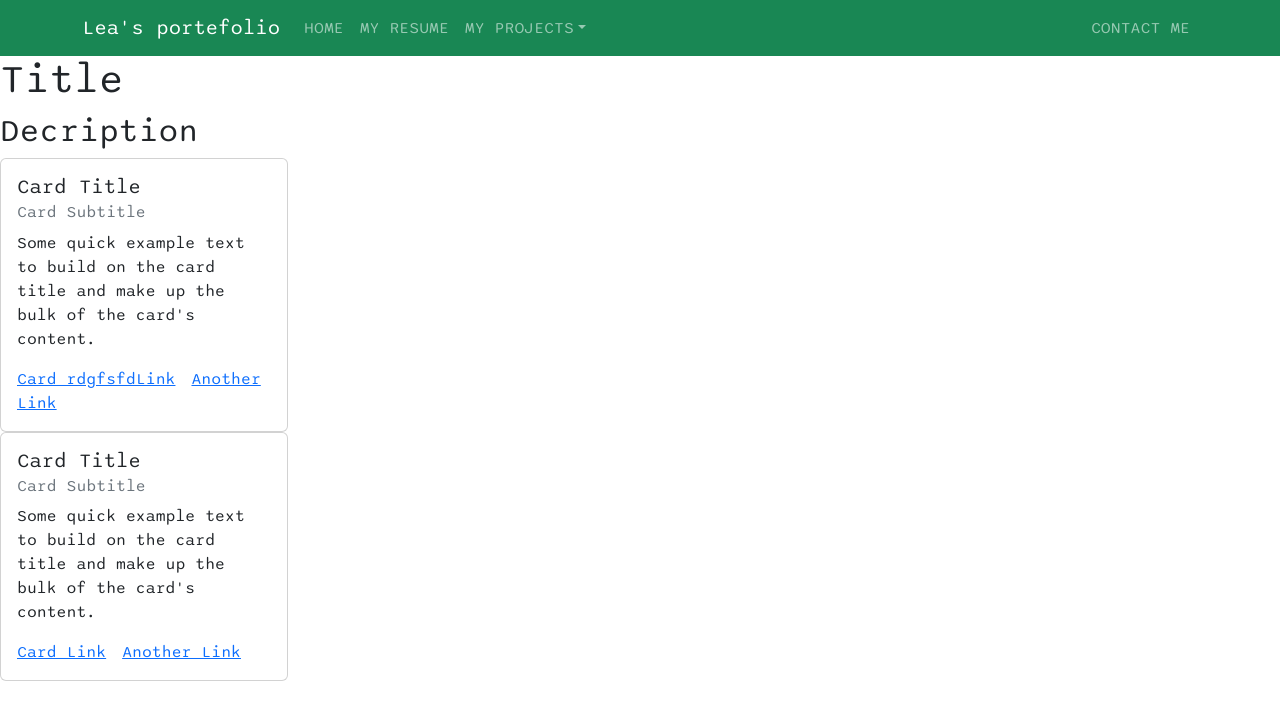
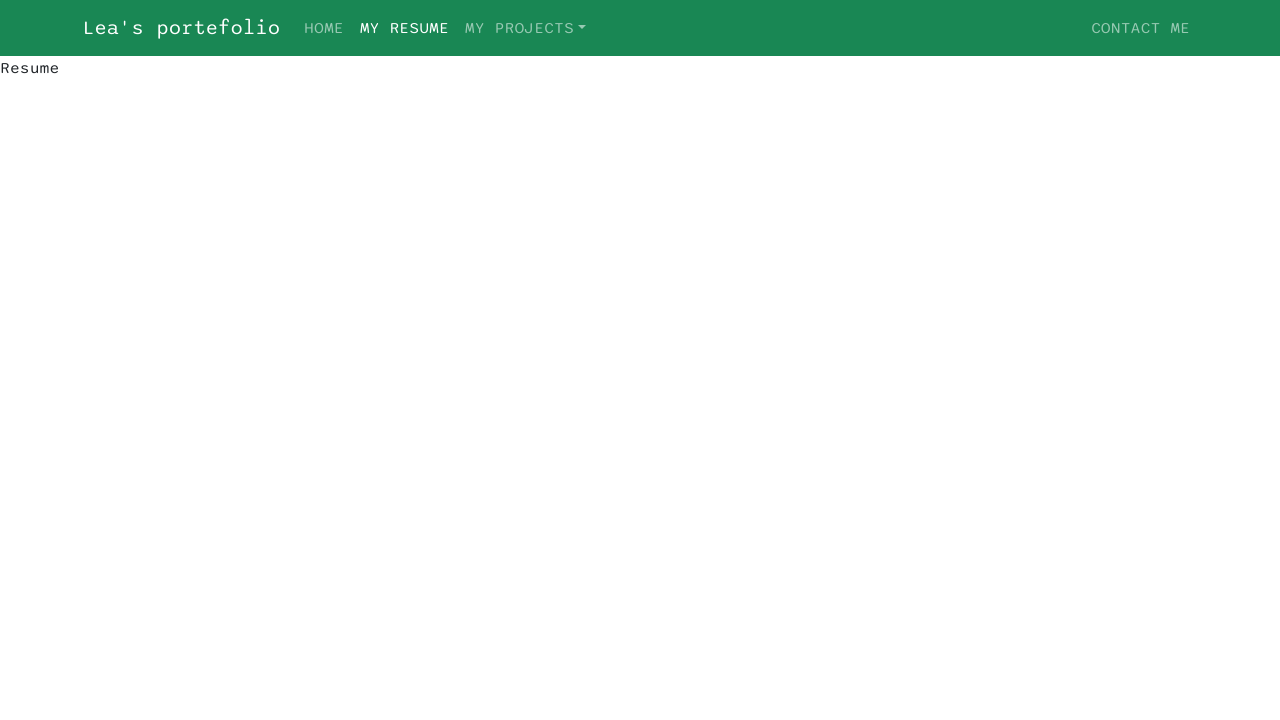
Before and after one commit to LeaBani/my-portefolio, a React (Create React App) app: page /my-resume in a window 1280 px wide. Shown: the top 720 px of the page. Built offline with nearby package versions, Linux system fonts and the light colour scheme.

Commit message:
Main: add components and Router

```diff
--- a/package.json
+++ b/package.json
@@ -10,6 +10,7 @@
     "react": "^18.2.0",
     "react-bootstrap": "^2.7.2",
     "react-dom": "^18.2.0",
+    "react-router-dom": "^6.9.0",
     "react-scripts": "5.0.1",
     "sass": "^1.59.2",
     "web-vitals": "^2.1.4"
--- a/src/components/App.js
+++ b/src/components/App.js
@@ -1,10 +1,18 @@
 import './App.scss';
+import { Routes, Route } from 'react-router-dom';
 import Header from './Header';
+import Resume from './Resume';
+import Content from './Main/Content';
 
 function App() {
   return (
     <div className="App">
       <Header/>
+
+      <Routes>
+        <Route path="/" element={<Content />} />
+        <Route path="/my-resume" element={<Resume />} />
+      </Routes>
     </div>
   );
 }
--- a/src/components/Header/Menu.js
+++ b/src/components/Header/Menu.js
@@ -1,3 +1,4 @@
+import { NavLink } from 'react-router-dom';
 import Container from 'react-bootstrap/Container';
 import Nav from 'react-bootstrap/Nav';
 import Navbar from 'react-bootstrap/Navbar';
@@ -9,19 +10,19 @@ function NavBar() {
   return (
     <Navbar collapseOnSelect expand="lg" bg="success" variant="dark">
       <Container>
-        <Navbar.Brand href="#home">Lea's portefolio</Navbar.Brand>
+        <Navbar.Brand as={NavLink} to="/">Lea's portefolio</Navbar.Brand>
         <Navbar.Toggle aria-controls="responsive-navbar-nav" />
         <Navbar.Collapse id="responsive-navbar-nav">
-          <Nav className="me-auto">
-            <Nav.Link href="#features">HOME</Nav.Link>
-            <Nav.Link href="#pricing">MY RESUME</Nav.Link>
+          <Nav className="me-auto" onSelect={(eventKey) => console.log(eventKey)}>
+            <Nav.Link as={NavLink} to="/" eventKey="Home">HOME</Nav.Link>
+            <Nav.Link as={NavLink} to="/my-resume" eventKey="Resume">MY RESUME</Nav.Link>
             <NavDropdown title="MY PROJECTS" id="collasible-nav-dropdown">
-              <NavDropdown.Item href="#action/3.1">Fit Work</NavDropdown.Item>
-              <NavDropdown.Item href="#action/3.2">
+              <NavDropdown.Item href="#action/3.1" eventKey="Project">Fit Work</NavDropdown.Item>
+              <NavDropdown.Item href="#action/3.2"  eventKey="Project">
               Search GitHub Profils
               </NavDropdown.Item>
               <NavDropdown.Divider />
-              <NavDropdown.Item href="#action/3.4">
+              <NavDropdown.Item href="#action/3.4"  eventKey="Project">
                 Reveday
               </NavDropdown.Item>
             </NavDropdown>
--- a/src/components/Header/index.js
+++ b/src/components/Header/index.js
@@ -1,4 +1,3 @@
-import Content from './Content';
 import NavBar from './Menu';
 import './style.scss';
 
@@ -6,7 +5,6 @@ function Header() {
   return (
     <div className="Header">
     <NavBar/>
-    <Content/>
     </div>
   );
 }
--- /dev/null
+++ b/src/components/Resume/index.js
@@ -0,0 +1,9 @@
+import './style.scss';
+
+function Resume() {
+  return (
+    <div className="Resume">Resume</div>
+  );
+}
+
+export default Resume;
--- a/src/index.js
+++ b/src/index.js
@@ -1,5 +1,6 @@
 import React from 'react';
 import ReactDOM from 'react-dom/client';
+import { BrowserRouter } from 'react-router-dom';
 import '../src/styles/index.scss';
 import App from './components/App';
 import reportWebVitals from './reportWebVitals';
@@ -8,9 +9,11 @@ import 'bootstrap/dist/css/bootstrap.css';
 
 const root = ReactDOM.createRoot(document.getElementById('root'));
 root.render(
+  <BrowserRouter>
   <React.StrictMode>
     <App />
   </React.StrictMode>
+  </BrowserRouter>
 );
 
 // If you want to start measuring performance in your app, pass a function
```
Also changed, not shown: src/components/Main/Content/index.js (renamed from src/components/Header/Content.js), src/components/Main/Content/style.scss (added), src/components/Resume/style.scss (added), 1 other file (tests, documents, lock files or other folders).
